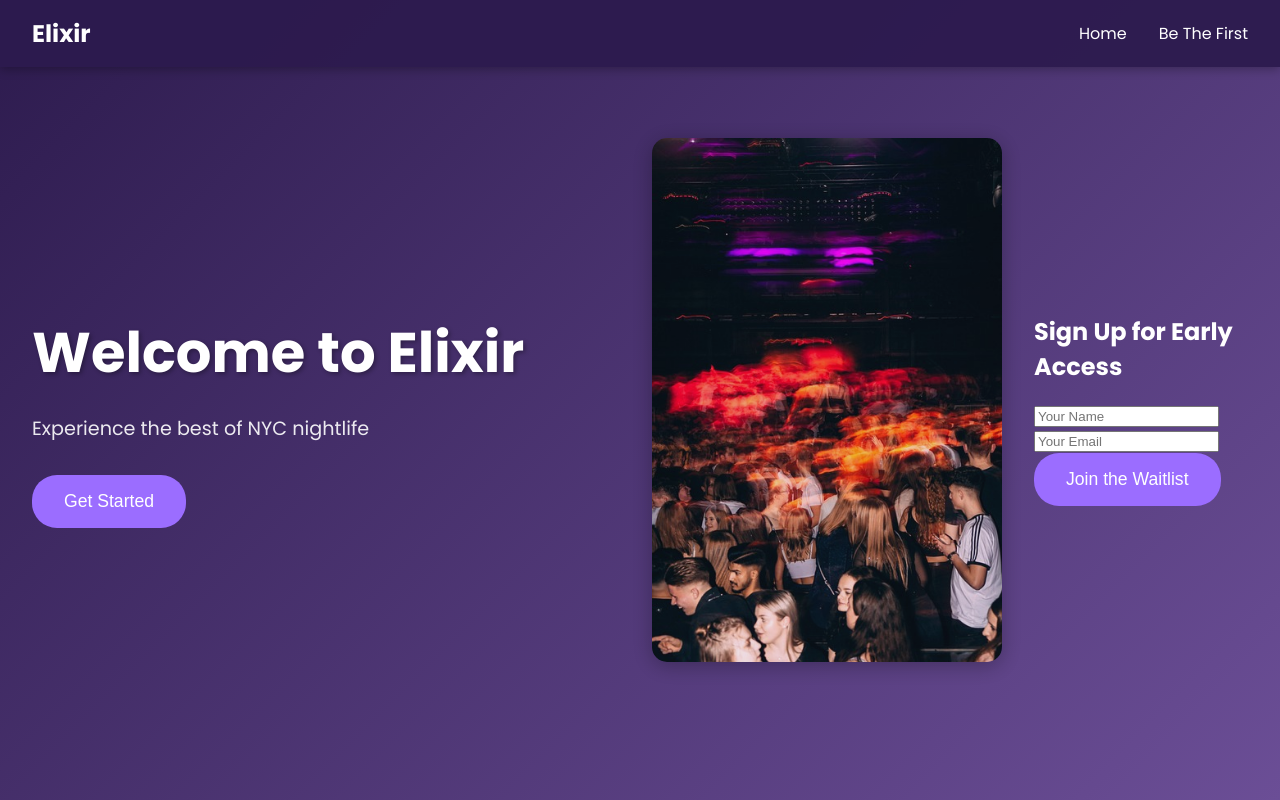
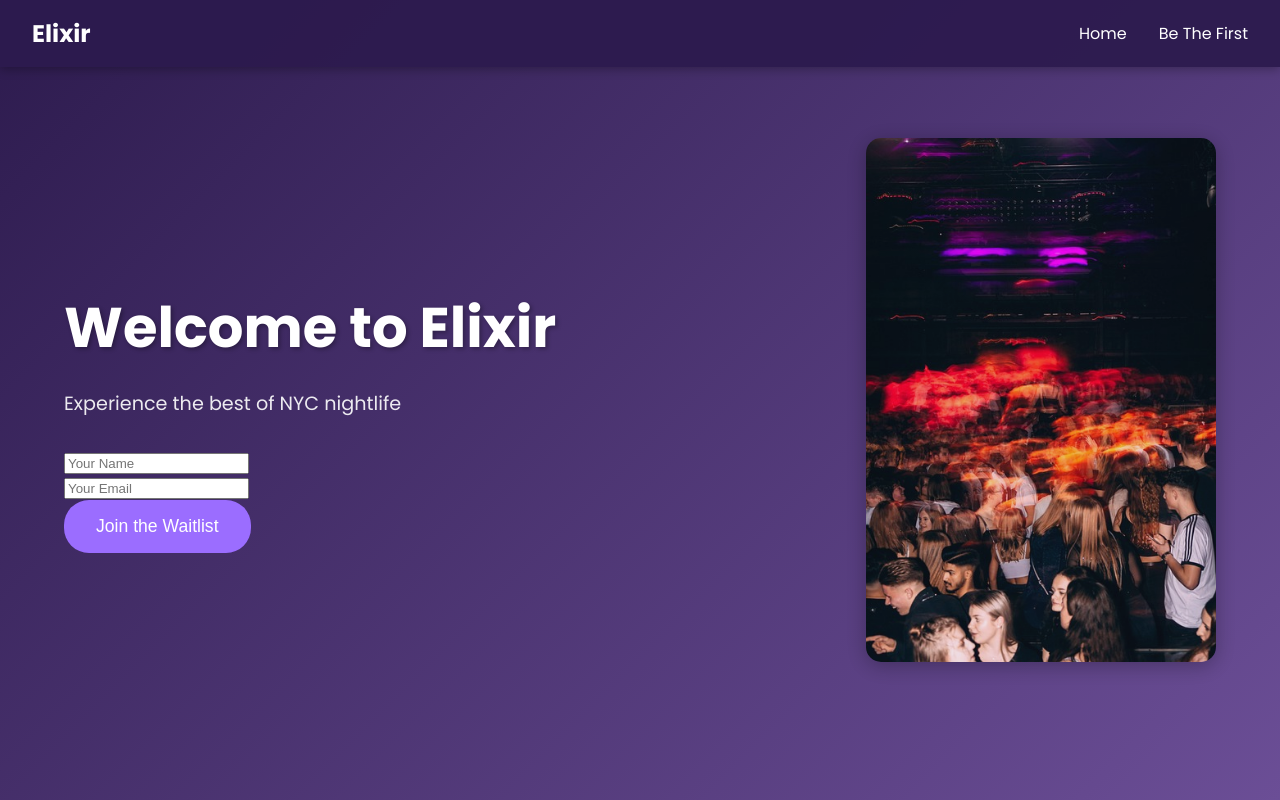
Before and after one commit to liakostas/ELIXIRINTEREST, a plain HTML site: page index.html in a window 1280 px wide. Drawn offline with Linux system fonts and the light colour scheme.

Commit message:
Update index.html

```diff
--- a/index.html
+++ b/index.html
@@ -106,21 +106,17 @@
         <div class="text-content">
             <h1>Welcome to Elixir</h1>
             <p>Experience the best of NYC nightlife</p>
-            <button class="cta-button" onclick="window.location.href='waitlist.html'">Get Started</button>
+            <form id="signupForm" class="signup-form">
+                <div class="form-group">
+                    <input type="text" id="name" name="name" placeholder="Your Name" required>
+                </div>
+                <div class="form-group">
+                    <input type="email" id="email" name="email" placeholder="Your Email" required>
+                </div>
+                <button type="submit" class="cta-button">Join the Waitlist</button>
+            </form>
         </div>
         <img src="hero-image.jpg" alt="Vibrant nightclub scene" class="hero-image">
     </div>
-    <section class="signup-section">
-    <form class="signup-form" action="/api/signup" method="POST" id="signupForm">
-        <h2>Sign Up for Early Access</h2>
-        <div class="form-group">
-            <input type="text" id="name" name="name" placeholder="Your Name" required>
-        </div>
-        <div class="form-group">
-            <input type="email" id="email" name="email" placeholder="Your Email" required>
-        </div>
-        <button type="submit" class="cta-button">Join the Waitlist</button>
-    </form>
-</section>
 </body>
 </html>
```
